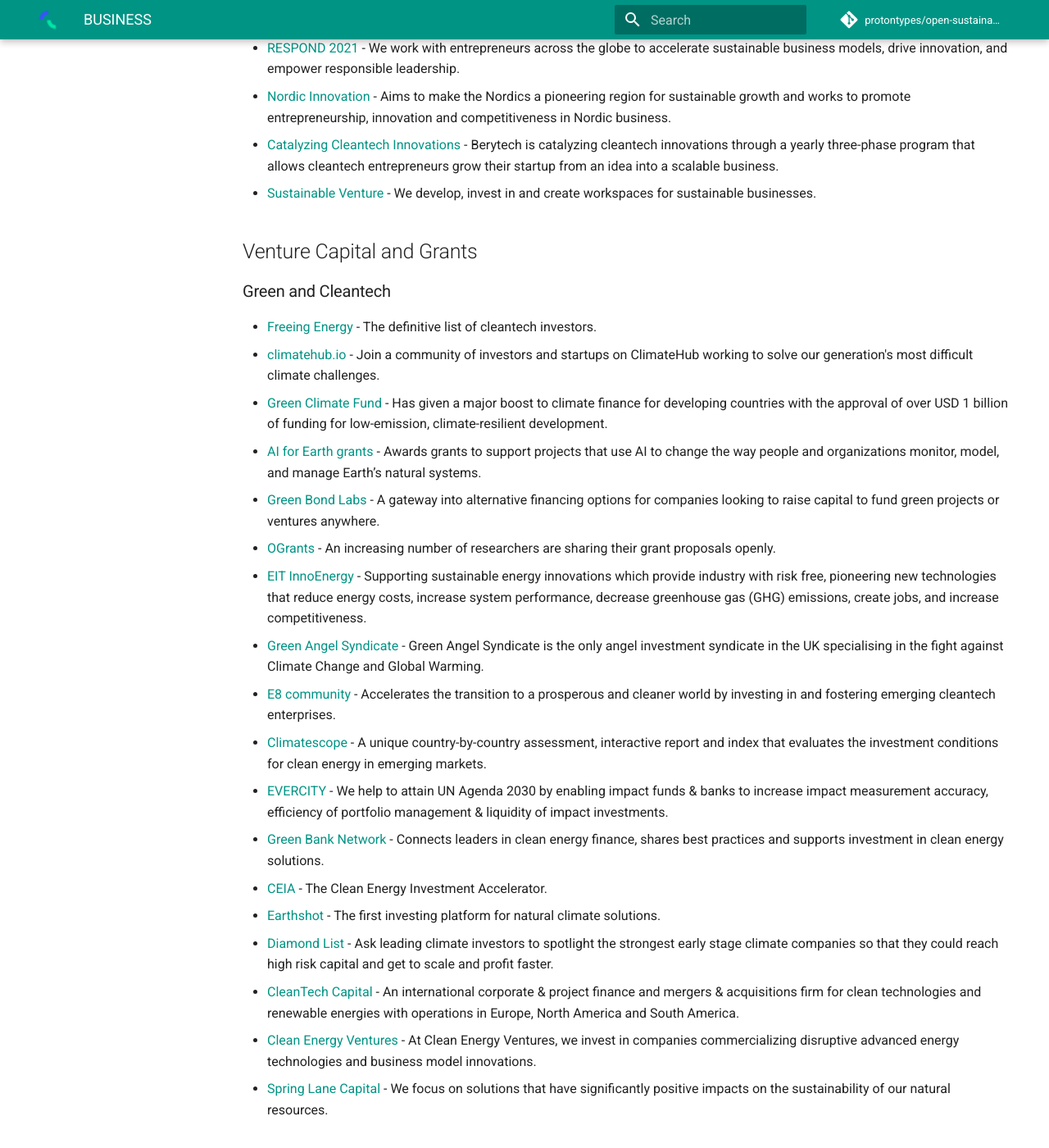
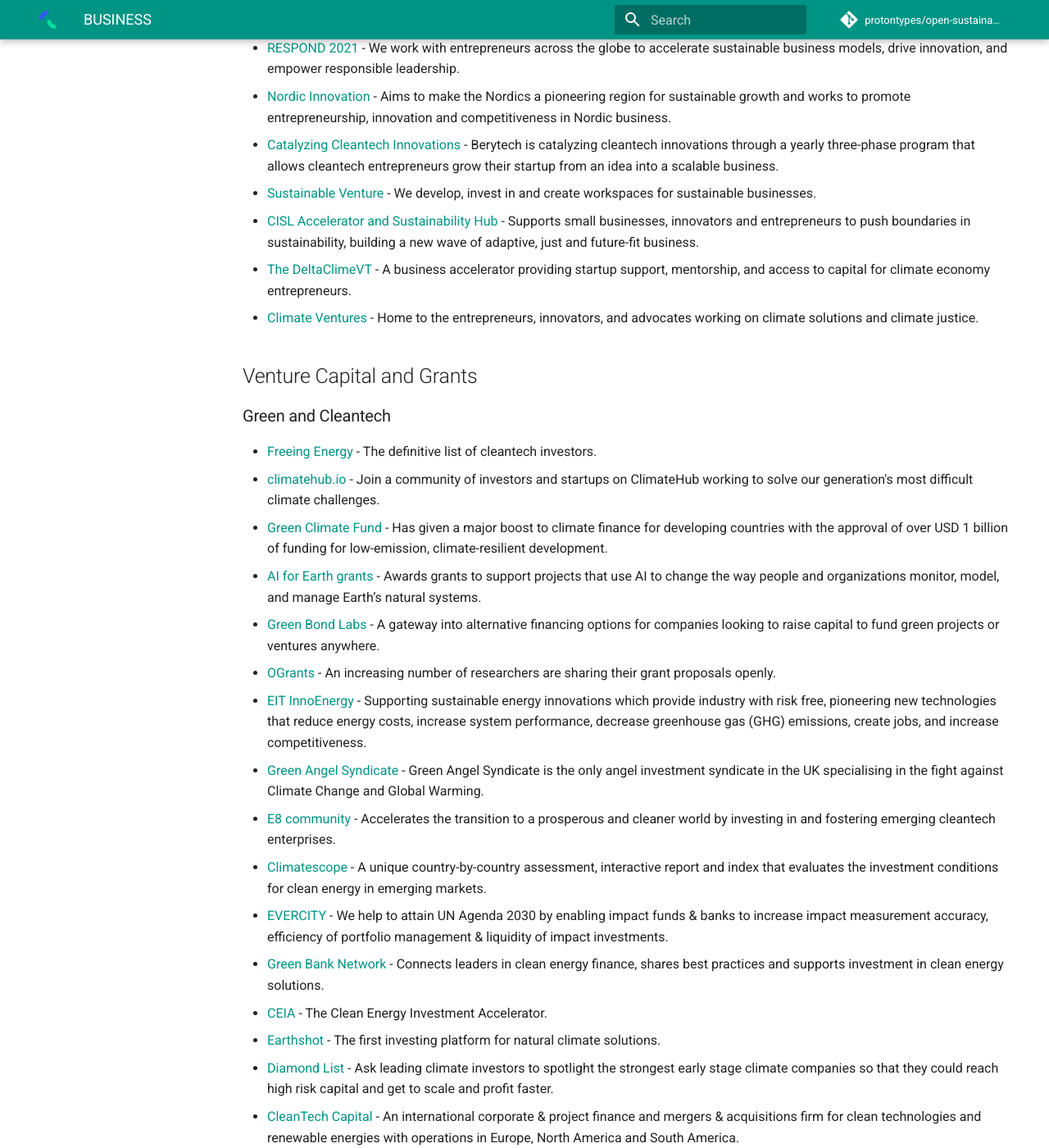
Before and after one commit to protontypes/open-sustainable-technology, an MkDocs documentation site: the page built from docs/BUSINESS.md, in a window 1280 px wide and 1400 px high, scrolled down 2109 px. Shown: the whole window at 82% size. Built offline with MkDocs 1.6.1 and Material for MkDocs 9.7.7, drawn with Linux system fonts in a browser that asks for light colours; comment, search, counter and statistics services are not loaded; some of the changed text lies outside the part shown.

Commit message:
Update BUSINESS.md

```diff
--- a/docs/BUSINESS.md
+++ b/docs/BUSINESS.md
@@ -42,6 +42,9 @@
 * [Nordic Innovation](https://www.nordicinnovation.org/) - Aims to make the Nordics a pioneering region for sustainable growth and works to promote entrepreneurship, innovation and competitiveness in Nordic business.
 * [Catalyzing Cleantech Innovations](https://www.rockstart.com/energy/) - Berytech is catalyzing cleantech innovations through a yearly three-phase program that allows cleantech entrepreneurs grow their startup from an idea into a scalable business.
 * [Sustainable Venture](https://www.sustainableventures.co.uk/) - We develop, invest in and create workspaces for sustainable businesses.
+* [CISL Accelerator and Sustainability Hub](https://www.cisl.cam.ac.uk/work-with-us/accelerator-and-sustainability-hub) - Supports small businesses, innovators and entrepreneurs to push boundaries in sustainability, building a new wave of adaptive, just and future-fit business.
+* [The DeltaClimeVT](https://deltaclimevt.com/) - A business accelerator providing startup support, mentorship, and access to capital for climate economy entrepreneurs.
+* [Climate Ventures](https://climateventures.org/earthtech/) - Home to the entrepreneurs, innovators, and advocates working on climate solutions and climate justice.
 
 
 ## Venture Capital and Grants
@@ -65,6 +68,8 @@
 * [CleanTech Capital](https://www.cltcap.net/) - An international corporate & project finance and mergers & acquisitions firm for clean technologies and renewable energies with operations in Europe, North America and South America.
 * [Clean Energy Ventures](https://cleanenergyventures.com/) - At Clean Energy Ventures, we invest in companies commercializing disruptive advanced energy technologies and business model innovations.
 * [Spring Lane Capital](https://www.springlanecapital.com/) - We focus on solutions that have significantly positive impacts on the sustainability of our natural resources.
+* [Bethnal Green Ventures](https://bethnalgreenventures.com/) - We invest in ambitious founders using technology to tackle big social and environmental problems that aim to radically improve millions of lives.
+
 
 ### Open Source
 * [Shuttleworth Foundation](https://shuttleworthfoundation.org/) - An experiment in open philanthropy and uses alternative funding methodologies and collaborative ways of working to ensure that every fellow receives the necessary support to succeed.
```
